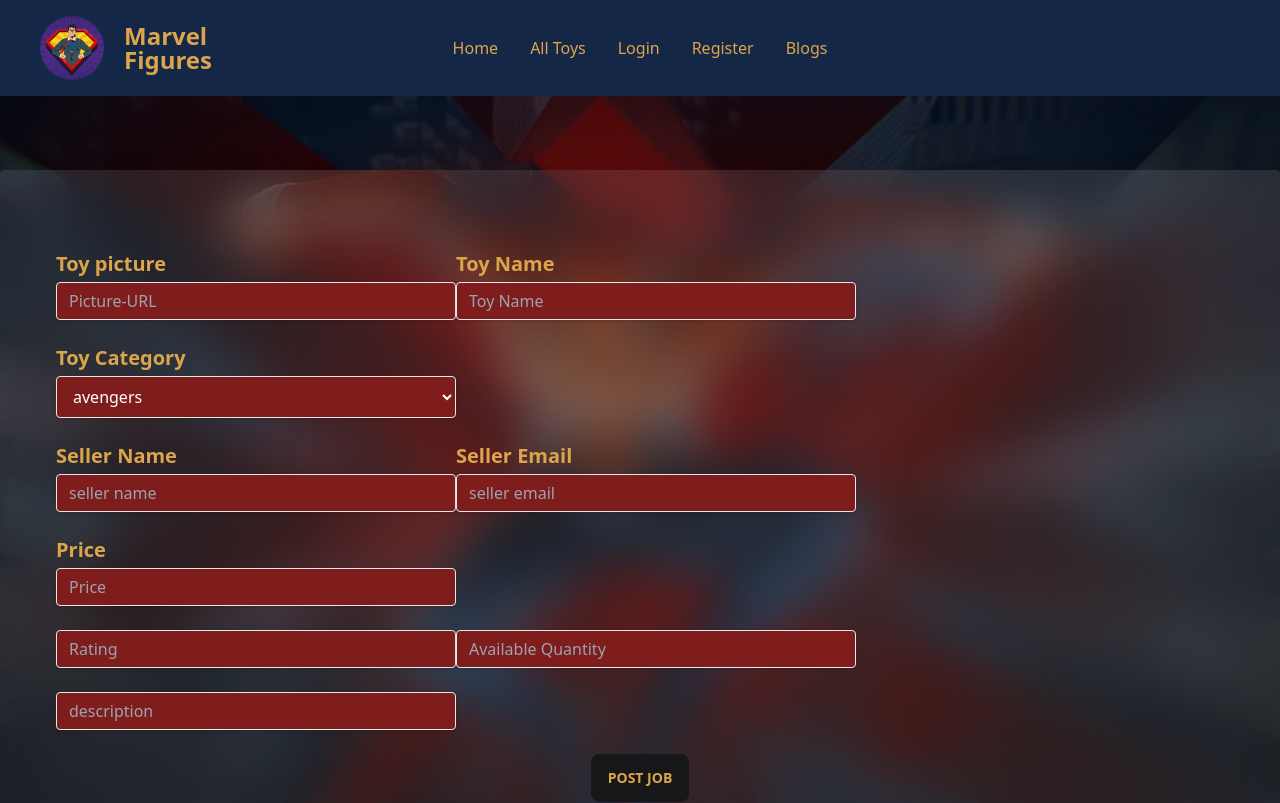
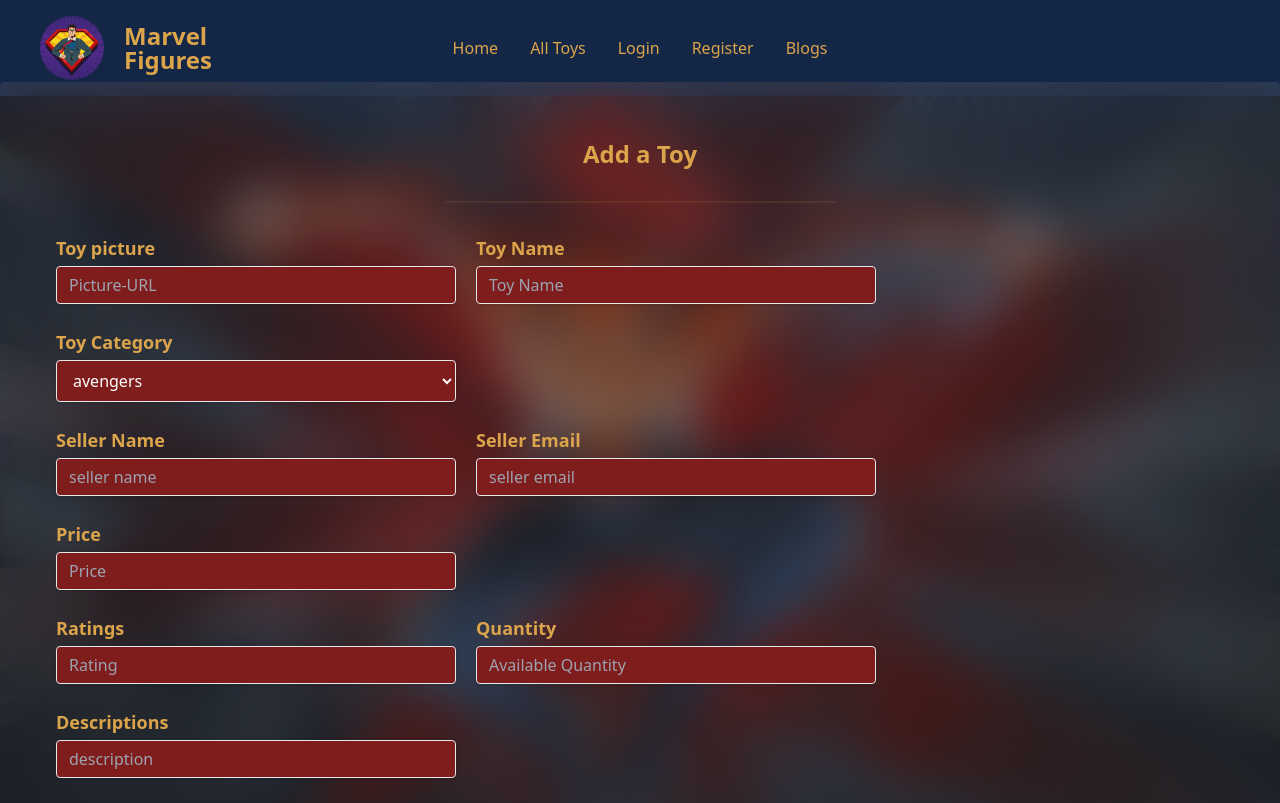
Before and after one commit to rakib8680/Marvel-Figures, a React (Vite) app: page /addToy in a window 1280 px wide. Shown: the top 803 px of the page. Built offline with nearby package versions, Linux system fonts and the light colour scheme; no server answers.

Commit message:
add a toy page design done

```diff
--- a/src/components/AddToys/AddToy.jsx
+++ b/src/components/AddToys/AddToy.jsx
@@ -10,11 +10,13 @@
     const onSubmit = data => console.log(data);
 
     return (
-        <div className='flex justify-center items-center md:h-screen login-bg  md:p-0'>
+        <div className='flex justify-center items-center md:h-screen login-bg  md:p-0 pt-[565px] pb-[560px] md:pb-0 md:pt-0'>
             <form onSubmit={handleSubmit(onSubmit)} className="backdrop-blur-xl  shadow-2xl rounded px-11 md:px-14  pt-20  md:pt-14 pb-5 space-y-6  bg-white bg-opacity-10 ">
                 {errors.exampleRequired && <span>This field is required</span>}
-                <div className='inline-flex flex-col'>
-                    <label className=" font-bold mb-1 text-xl" htmlFor="email">
+                <h1 className='text-center text-2xl font-semibold'>Add a Toy</h1>
+                <div className='divider w-1/3 mx-auto'></div>
+                <div className='inline-flex flex-col md:mr-5'>
+                    <label className=" font-bold mb-1 text-lg" htmlFor="email">
                         Toy picture
                     </label>
                     <input
@@ -25,8 +27,8 @@
                     />
                 </div>
 
-                <div className='inline-flex flex-col'>
-                    <label className=" font-bold mb-1 text-xl" htmlFor="email">
+                <div className='inline-flex flex-col md:mr-5'>
+                    <label className=" font-bold mb-1 text-lg" htmlFor="email">
                         Toy Name
                     </label>
                     <input
@@ -37,7 +39,7 @@
                 </div>
 
                 <div className='inline-flex flex-col'>
-                    <label className=" font-bold mb-1 text-xl" htmlFor="email">
+                    <label className=" font-bold mb-1 text-lg" htmlFor="email">
                         Toy Category
                     </label>
                     <select className="text-input shadow  border rounded py-2 px-3 md:w-[400px] w-[302px] text-primary leading-tight bg-red-900" {...register("subCategory", { required: true })}>
@@ -50,8 +52,8 @@
 
                 <br />
 
-                <div className='inline-flex flex-col'>
-                    <label className=" font-bold mb-1 text-xl" htmlFor="email">
+                <div className='inline-flex flex-col md:mr-5'>
+                    <label className=" font-bold mb-1 text-lg" htmlFor="email">
                         Seller Name
                     </label>
                     <input
@@ -63,8 +65,8 @@
                     />
                 </div>
 
-                <div className='inline-flex flex-col'>
-                    <label className=" font-bold mb-1 text-xl" htmlFor="email">
+                <div className='inline-flex flex-col md:mr-5'>
+                    <label className=" font-bold mb-1 text-lg" htmlFor="email">
                         Seller Email
                     </label>
                     <input
@@ -77,7 +79,7 @@
                 </div>
 
                 <div className='inline-flex flex-col'>
-                    <label className=" font-bold mb-1 text-xl" htmlFor="email">
+                    <label className=" font-bold mb-1 text-lg" htmlFor="email">
                         Price
                     </label>
                     <input
@@ -87,27 +89,49 @@
                         type="text"
                     />
                 </div>
+
+
                 <br />
+
+                <div className='inline-flex flex-col md:mr-5'>
+                    <label className=" font-bold mb-1 text-lg" htmlFor="email">
+                        Ratings
+                    </label>
                     <input
                         className="text-input shadow  border rounded py-2 px-3 md:w-[400px] w-[302px] text-primary leading-tight bg-red-900"
                         {...register("rating", { required: true })}
                         placeholder="Rating"
                         type="text"
                     />
+                </div>
+
+                <div className='inline-flex flex-col md:mr-5'>
+                    <label className=" font-bold mb-1 text-lg" htmlFor="email">
+                        Quantity
+                    </label>
                     <input
                         className="text-input shadow  border rounded py-2 px-3 md:w-[400px] w-[302px] text-primary leading-tight bg-red-900"
                         {...register("quantity", { required: true })}
                         placeholder="Available Quantity"
                         type="text"
                     />
+                </div>
 
+                <div className='inline-flex flex-col'>
+                    <label className=" font-bold mb-1 text-lg" htmlFor="email">
+                        Descriptions
+                    </label>
                     <input
                         className="text-input shadow  border rounded py-2 px-3 md:w-[400px] w-[302px] text-primary leading-tight bg-red-900"
                         {...register("description")}
                         placeholder="description"
                     />
+                </div>
+
                 <br />
-                <div className='text-center'>
+
+
+                <div className='text-center py-5'>
                     <input className="btn " value="Post Job" type="submit" />
                 </div>
             </form>
```
Lines whose indentation alone changed are shown as unchanged.
